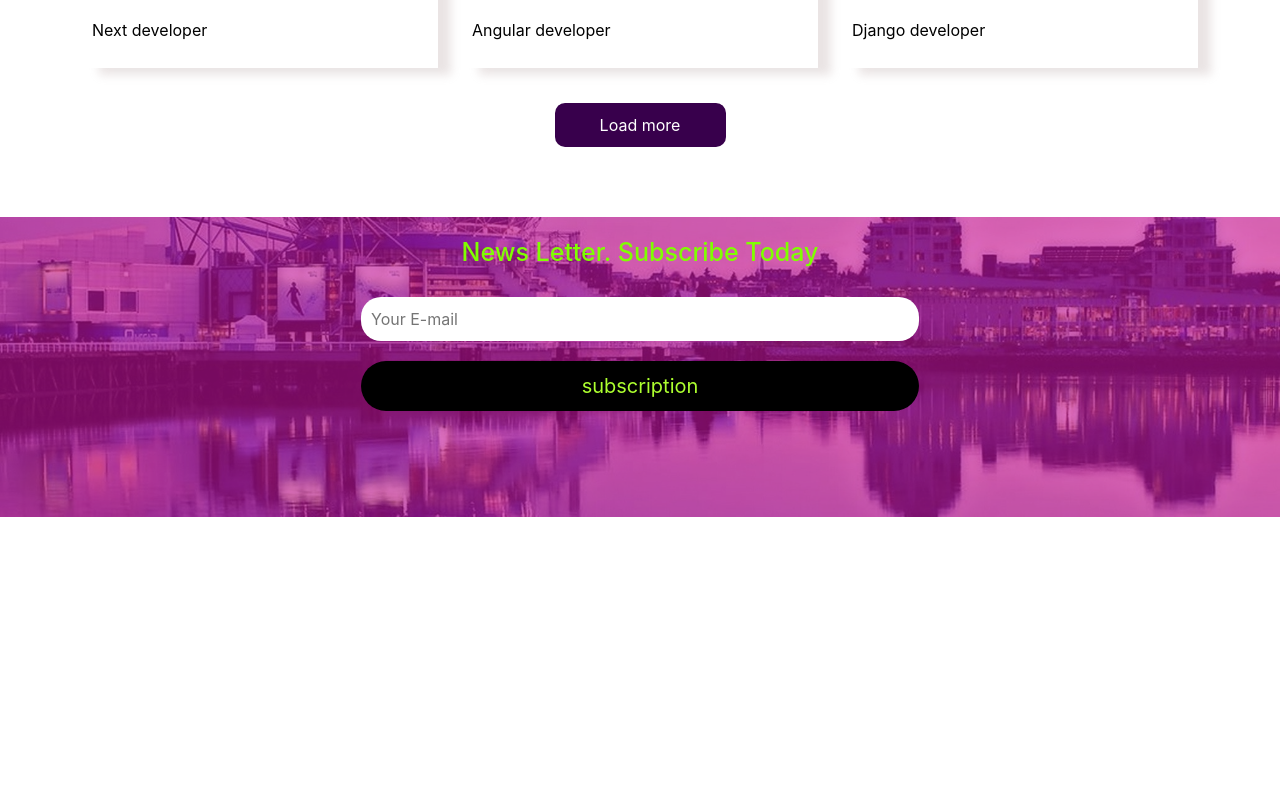
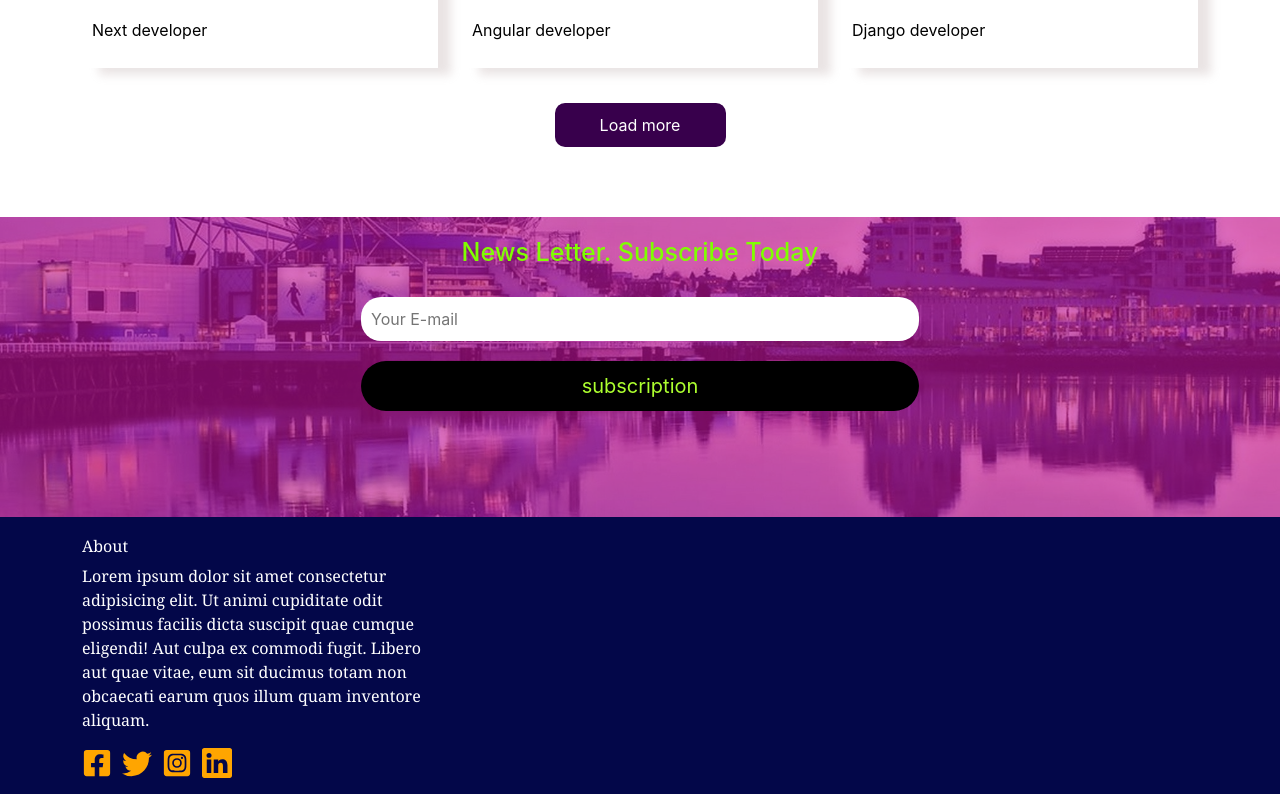
Before and after one commit to Rauf-pro/React-Company-Website, a React (Create React App) app: page / in a window 1280 px wide. Shown: the part 3452-4246 px from the top of the page. Before the commit the page ends 3969 px from the top, so only its background shows below. Built offline with nearby package versions, Linux system fonts and the light colour scheme.

Commit message:
Added Footer section

```diff
--- a/src/App.js
+++ b/src/App.js
@@ -5,6 +5,7 @@ import About from "./components/About/About";
 import Service from "./components/Service/Service";
 import Testimonial from "./components/Testimonial/Testimonial";
 import Subscription from "./components/Subscription/Subscription";
+import Footer from "./components/Footer/Footer";
 import ScrollToTop from "react-scroll-to-top";
 import "./App.css";
 
@@ -17,7 +18,7 @@ const App = () => {
       <Service />
       <Testimonial />
       <Subscription />
-
+      <Footer/>
       <ScrollToTop
         color="white"
         smooth
--- /dev/null
+++ b/src/components/Footer/Footer.js
@@ -0,0 +1,51 @@
+import React from "react";
+import { FaFacebookSquare } from "react-icons/fa";
+import { BsTwitter } from "react-icons/bs";
+import { FaInstagramSquare } from "react-icons/fa";
+import { BsLinkedin } from "react-icons/bs";
+
+
+import "./footer.css";
+
+
+
+const Footer = () => {
+  return (
+    <div className="container-fluid footer">
+      <div className="container">
+        <div className="row">
+          <div className="col-xl-4 col-lg-4 col-md-12 col-sm-12">
+            <div className="footer-about-section">
+              <h6 style={{ color: "white", marginTop: "20px" }}>About</h6>
+              <p>
+                Lorem ipsum dolor sit amet consectetur adipisicing elit. Ut
+                animi cupiditate odit possimus facilis dicta suscipit quae
+                cumque eligendi! Aut culpa ex commodi fugit. Libero aut quae
+                vitae, eum sit ducimus totam non obcaecati earum quos illum quam
+                inventore aliquam.
+              </p>
+              <span className="sosial-icons">
+                <p>
+                  <FaFacebookSquare size={30}/>
+                </p>
+                <p>
+                    <BsTwitter size={30}/>
+                </p>
+                <p>
+                    <FaInstagramSquare size={30}/>
+                </p>
+                <p>
+                    <BsLinkedin size={30}/>
+                </p>
+              </span>
+            </div>
+          </div>
+          <div className="col-xl-4 col-lg-4 col-md-12 col-sm-12"></div>
+          <div className="col-xl-4 col-lg-4 col-md-12 col-sm-12"></div>
+        </div>
+      </div>
+    </div>
+  );
+};
+
+export default Footer;
--- /dev/null
+++ b/src/components/Footer/footer.css
@@ -0,0 +1,15 @@
+.footer{
+    height: auto;
+    margin: 0px;
+    background-color: #030749;
+}
+.footer-about-section{
+    color: white;
+    font-family: Cambria, Cochin, Georgia, Times, 'Times New Roman', serif ;
+}
+.sosial-icons{
+    display: flex;
+    color: orange;
+    cursor: pointer;
+    gap: 10px;
+}
```
